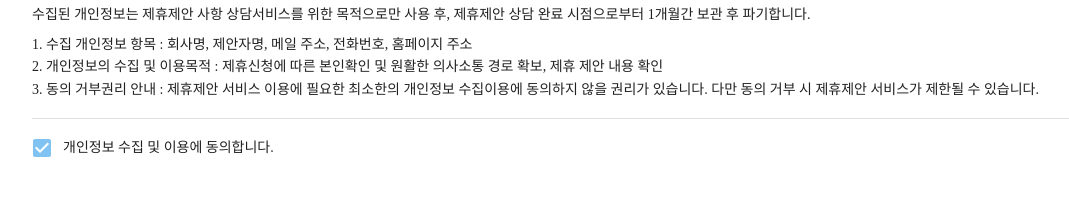
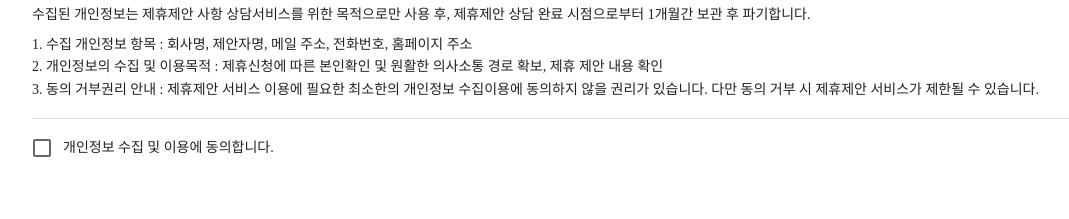
Before and after one commit to kkevi/dotdanji-shop, a Next.js app: page /proposal in a window 1280 px wide. Shown: the part 803-1022 px from the top of the page, without its empty margins (32-1101 px from the left). Built offline with nearby package versions, Linux system fonts and the light colour scheme; a web font is replaced by a local one.

Commit message:
제휴제안안 formData에 개인정보 동의 추가

```diff
--- a/src/Proposal/index.tsx
+++ b/src/Proposal/index.tsx
@@ -117,7 +117,7 @@ export default function Index() {
             >
                 # 개인정보 이용 동의
             </Typography>
-            <ProposalTerms />
+            <ProposalTerms formData={formData} setFormData={setFormData} />
 
             {/* 작성란 */}
             <Typography
--- a/src/Proposal/proposal-terms/ProposalTerms.tsx
+++ b/src/Proposal/proposal-terms/ProposalTerms.tsx
@@ -1,7 +1,14 @@
 import React from "react"
 import {Typography, Stack, Divider, FormControlLabel, Checkbox} from "@mui/material"
 
-export default function ProposalTerms() {
+import {ProposalFormProps} from "../ProposalDataType"
+
+type ProposalTermsProps = {
+    formData: ProposalFormProps
+    setFormData: React.Dispatch<React.SetStateAction<ProposalFormProps>>
+}
+
+export default function ProposalTerms({formData, setFormData}: ProposalTermsProps) {
     return (
         <Stack>
             <Typography variant="subtitle2" mb={0.1}>
@@ -24,7 +31,17 @@ export default function ProposalTerms() {
             </Typography>
             <Divider sx={{marginTop: 2, marginBottom: 1}} />
             <FormControlLabel
-                control={<Checkbox defaultChecked />}
+                control={
+                    <Checkbox
+                        value={formData.agree}
+                        onChange={e => {
+                            setFormData({
+                                ...formData,
+                                agree: !formData.agree,
+                            })
+                        }}
+                    />
+                }
                 label={<Typography variant="subtitle2">개인정보 수집 및 이용에 동의합니다.</Typography>}
             />
         </Stack>
```
